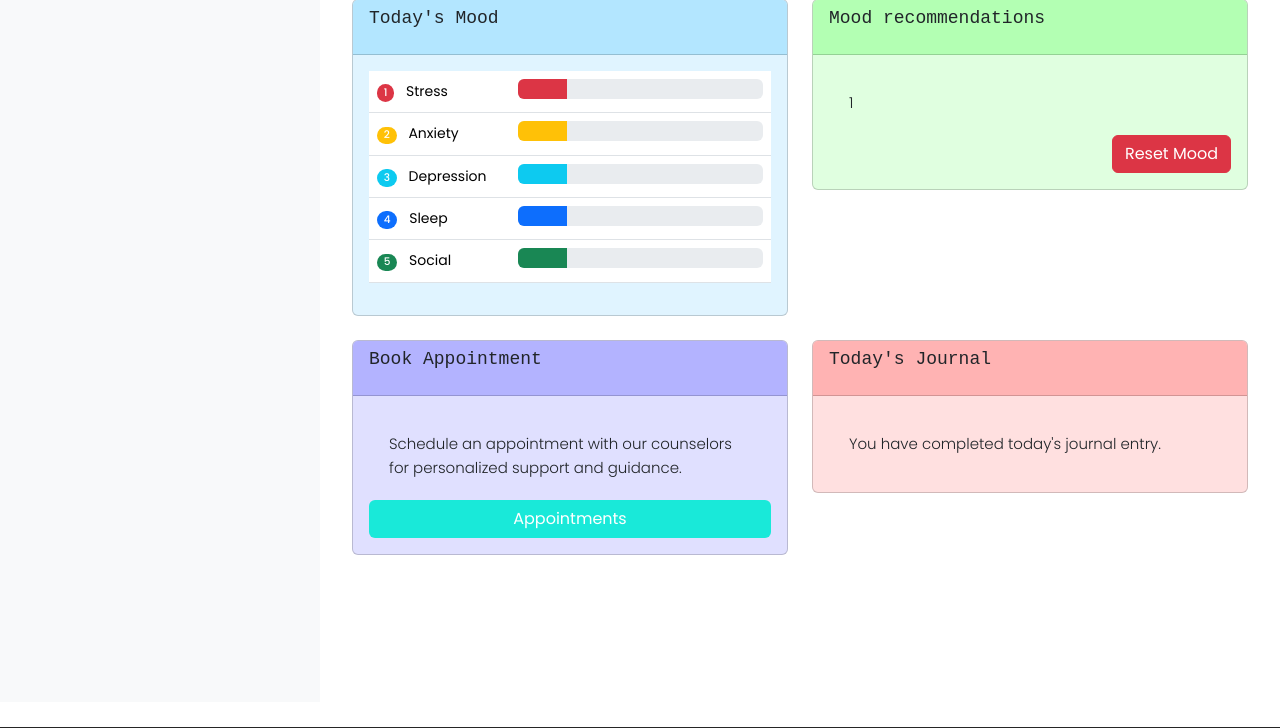
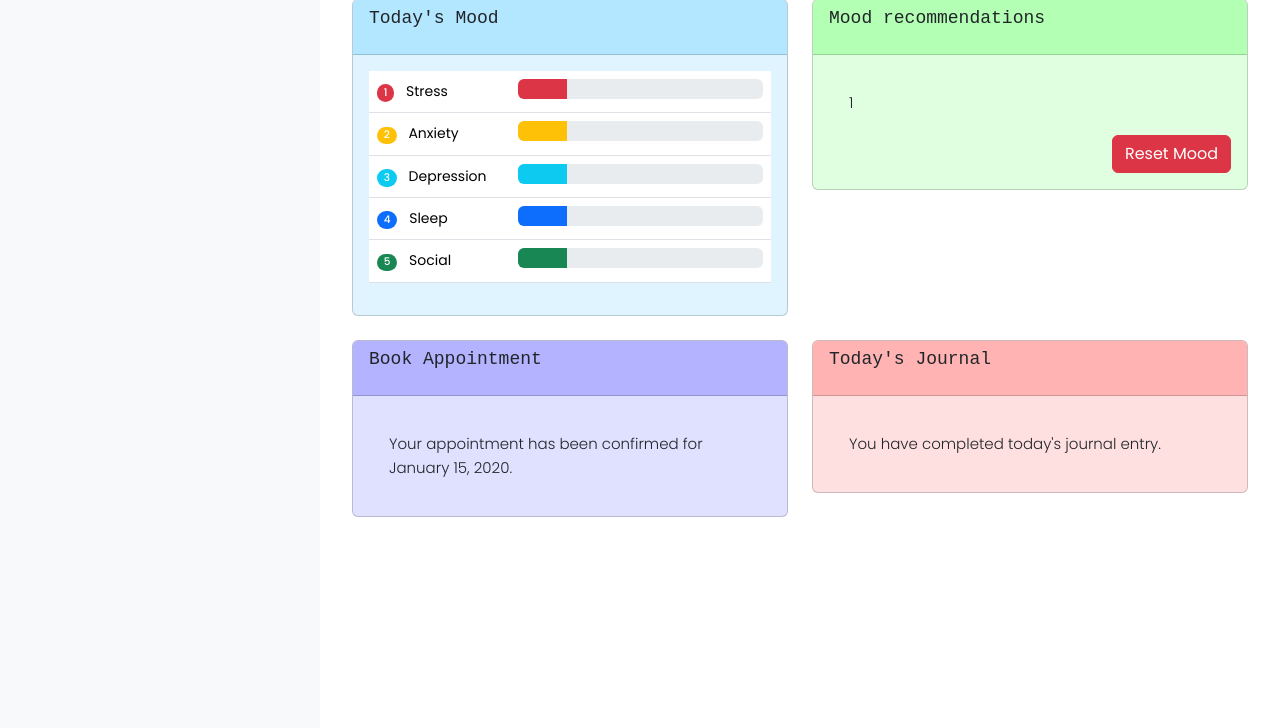
Before and after one commit to AmalAntoney123/Reachout_ML, a Flask app: page /user in a window 1280 px wide. Shown: the part 429-1157 px from the top of the page. Run offline with Flask 3, Linux system fonts and the light colour scheme; the visitor is signed in with stand-in values (Sample User, id 1); a database or web service that is not in the repository returns one stand-in record (values such as "Sample title"); some libraries are stand-ins or nearby versions.

Commit message:
appointment user

```diff
--- a/app.py
+++ b/app.py
@@ -10,6 +10,7 @@ from login import login_bp
 from journal import journal_bp
 from quotes import quotes
 from recommend import recommend_bp
+from appointment import appointment_bp
 
 
 app = Flask(__name__)
@@ -18,13 +19,14 @@ app.register_blueprint(register_bp)
 app.register_blueprint(login_bp)
 app.register_blueprint(journal_bp)
 app.register_blueprint(recommend_bp)
+app.register_blueprint(appointment_bp)
 
 app.secret_key = 'secret_key123'
 
 client = MongoClient('mongodb://localhost:27017/')
 db = client['db_reachOut']
 collection = db['journal']
-
+appointments_collection = db['appointment']
 
 @app.route('/')
 def index():
@@ -76,6 +78,9 @@ def user():
 
 
     success = session.pop('success', None)
+    successAppoin = session.pop('successAppoin', None)
+    user_id = session.get('uid')
+    appointment = appointments_collection.find_one({"user_id": user_id})
 
     current_date = datetime.date.today().strftime('%B %d, %Y')
     query = {'userID': userID, 'date': current_date}
@@ -88,7 +93,7 @@ def user():
 
     return render_template('user.html', userEmail=userEmail, userName=userName, userAge=userAge,
                            userID=userID, success=success, todayJournal=todayJournal,
-                           userGender=userGender, quote=quote['quote'], author=quote['author'],mood=mood)
+                           userGender=userGender, quote=quote['quote'], author=quote['author'],mood=mood, successAppoin=successAppoin, appointment=appointment)
 
 def get_quote_for_day():
     today = datetime.date.today().isoformat()
--- a/templates/user.html
+++ b/templates/user.html
@@ -273,17 +273,25 @@
                                 </div>
                             </div>
                             <div class="row">
+                                <!-- Home Card for Appointment -->
                                 <div class="col-md-6">
                                     <div class="card" style="background-color: #e0e0ff;">
                                         <div class="card-header" style="background-color: #b3b3ff;">
-
                                             <h4 class="card-title">Book Appointment</h4>
                                         </div>
                                         <div class="card-body">
-                                            <p>Schedule an appointment with our counselors for personalized support and
-                                                guidance.</p>
-                                            <button type="button" class="btn btn-primary"
-                                                id="appointments-tab-btn">Appointments</button>
+                                            {% if appointment %}
+                                            {% if appointment.status == 'pending' %}
+                                            <p>Your appointment request is pending approval.</p>
+                                            {% elif appointment.status == 'confirmed' %}
+                                            <p>Your appointment has been confirmed for {{
+                                                appointment.AppDate.strftime('%B %d, %Y') }}.</p>
+                                            {% elif appointment.status == 'completed' %}
+                                            <p>Your appointment has been completed.</p>
+                                            {% endif %}
+                                            {% else %}
+                                            <p>Schedule an appointment with the counselor for personalized support.</p>
+                                            {% endif %}
                                         </div>
                                     </div>
                                 </div>
@@ -523,11 +531,41 @@
                             document.getElementById('current-date').textContent = formattedDate;
                         </script>
                     </div>
-                    <div class="tab-pane fade" id="appointments" role="tabpanel" aria-labelledby="appointments-tab">
+
+                    <!-- Appointment tab -->
+                    <div class="tab-pane fade" style="height:600px" id="appointments" role="tabpanel" aria-labelledby="appointments-tab">
                         <h2>Appointments</h2>
-                        <p>This is the appointments tab content.</p>
+                        {% if appointment %}
+                        <div class="card m-4 mb-5 pb-5">
+                            <div class="card-header d-flex justify-content-between align-items-center">
+                                <h4 class="card-title m-0">Current Appointment</h4>
+                                <a href="cancelAppointment" class="btn btn-danger btn-sm">Cancel</a>
+                            </div>
+                            <div class="card-body">
+                                <p><strong>Reason:</strong> {{ appointment.reason }}</p>
+                                <p><strong>Status:</strong> {{ appointment.status }}</p>
+                                {% if appointment.status == 'pending' %}
+                                <p>Your appointment request is pending approval. Please wait for confirmation.</p>
+                                {% elif appointment.status == 'confirmed' %}
+                                <p>Your appointment has been confirmed. Details will be shared with you shortly.</p>
+                                {% elif appointment.status == 'completed' %}
+                                <p>Your appointment has been completed.</p>
+                                {% endif %}
+                            </div>
+                        </div>
+                        {% else %}
+                        <form action="bookAppointment" method="POST">
+                            <div class="form-floating">
+                                <textarea class="form-control" placeholder="Leave a comment here" id="reason"
+                                    name="reason" style="height: 150px" required></textarea>
+                                <label for="reason">Reason for Appointment</label>
+                            </div>
+                            <button type="submit" class="btn btn-primary mt-2">Book Appointment</button>
+                        </form>
+
+
+                        {% endif %}
                     </div>
-
                     <!-- journal add modal -->
                     <div class="modal fade" id="exampleModal" tabindex="-1" role="dialog"
                         aria-labelledby="exampleModalLabel" aria-hidden="true">
@@ -541,6 +579,27 @@
                                 </div>
                                 <div class="modal-body">
                                     Your journal entry has been saved successfully!
+                                </div>
+                                <div class="modal-footer">
+                                    <button type="button" class="btn btn-secondary" data-dismiss="modal">Close</button>
+                                </div>
+                            </div>
+                        </div>
+                    </div>
+                    <!-- appointmentModal add modal -->
+                    <div class="modal fade" id="appointmentModal" tabindex="-1" role="dialog"
+                        aria-labelledby="exampleModalLabel" aria-hidden="true">
+                        <div class="modal-dialog" role="document">
+                            <div class="modal-content">
+                                <div class="modal-header">
+                                    <h5 class="modal-title" id="exampleModalLabel">Alert</h5>
+                                    <button type="button" class="close" data-dismiss="modal" aria-label="Close">
+                                        <span aria-hidden="true">&times;</span>
+                                    </button>
+                                </div>
+                                <div class="modal-body">
+                                    Thank you for booking your appointment. Your request has been successfully
+                                    submitted. Please await confirmation from the counselor.
                                 </div>
                                 <div class="modal-footer">
                                     <button type="button" class="btn btn-secondary" data-dismiss="modal">Close</button>
@@ -664,6 +723,13 @@
         });
     </script>
     {% endif %}
+    {% if successAppoin %}
+    <script>
+        $(document).ready(function () {
+            $('#appointmentModal').modal('show');
+        });
+    </script>
+    {% endif %}
 </body>
 
 </html>
```
Also changed, not shown: appointment.py (added, +43 -0 lines).
